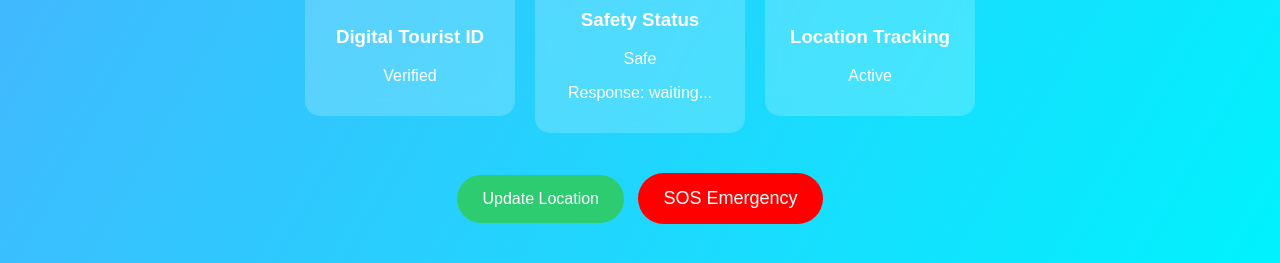
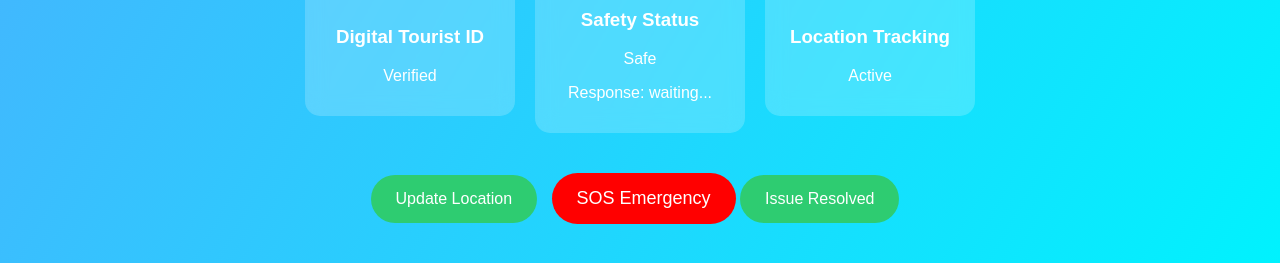
Before and after one commit to rohini-prog/tourist-safety-system, a plain HTML site: page frontend/dashboard.html in a window 1280 px wide. Shown: the part 537-800 px from the top of the page. Drawn offline with nearby package versions, Linux system fonts and the light colour scheme; no server answers.

Commit message:
Update dashboard.html

```diff
--- a/frontend/dashboard.html
+++ b/frontend/dashboard.html
@@ -64,6 +64,11 @@ href="https://cdnjs.cloudflare.com/ajax/libs/font-awesome/6.5.0/css/all.min.css"
     <button onclick="triggerSOS()" class="btn-sos" id="sosBtn">
       <i class="fa-solid fa-triangle-exclamation"></i> SOS Emergency
     </button>
+
+    <button onclick="markSafe()"
+      class="btn-location">
+      Issue Resolved
+    </button>
   </div>
 
 </div>
```
